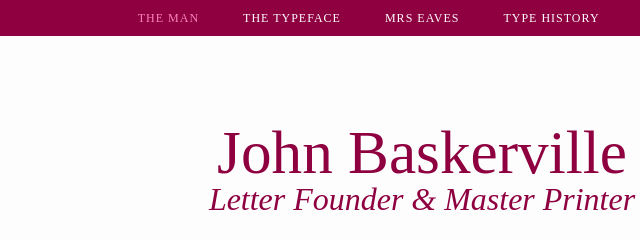
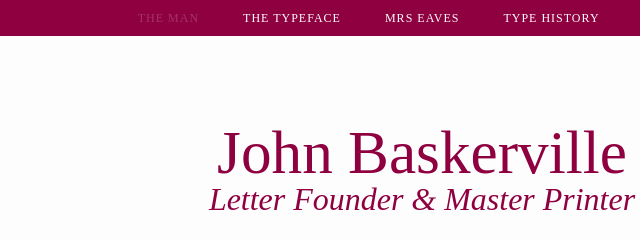
Before and after one commit to eleventhirty/john_baskerville, a plain HTML site: page baskerville-two.html in a window 1280 px wide. In both pictures the pointer is over the link "THE MAN". Shown: the top 240 px of the page, 218-858 px from the left. Drawn offline with Linux system fonts and the light colour scheme.

Commit message:
Updated README

```diff
--- a/css/style.css
+++ b/css/style.css
@@ -104,7 +104,7 @@ nav a {
 
 nav a:hover {
     border-bottom: none;
-    color: #fa83b9;
+    color: #a43366;
     transition: all 0.3s ease-in-out;
 }
 
```
Also changed, not shown: 1 other file.
